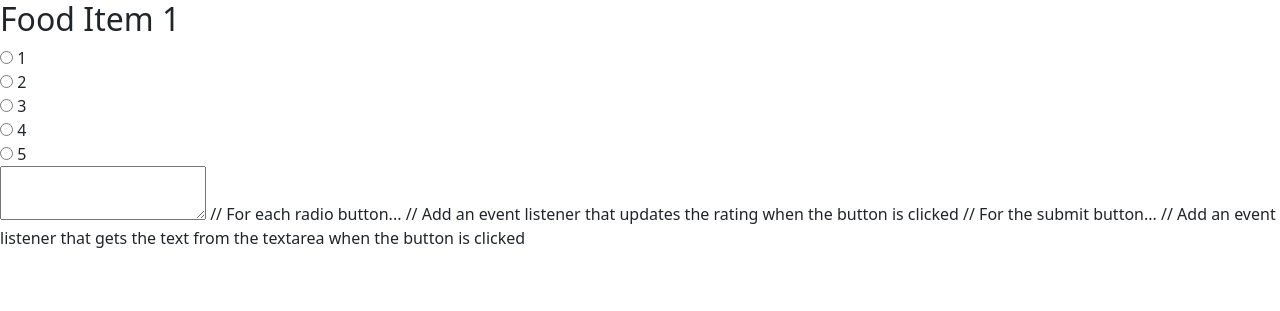
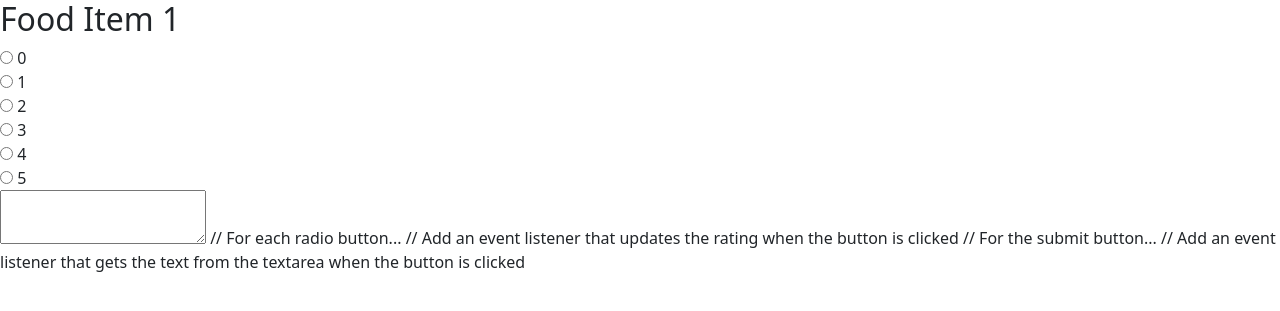
Before and after one commit to alexli2800/CS50project, a Flask app: template templates/lunch.html in a window 1280 px wide. Shown: the top 311 px of the page. Run offline with Flask 3, Linux system fonts and the light colour scheme; the template is opened without the code that fills it, so the values that code supplies are empty; some libraries are stand-ins or nearby versions.

Commit message:
Fri, Dec 1, 2023, 11:11 PM -05:00

```diff
--- a/script.js
+++ b/script.js
@@ -7,7 +7,7 @@ document.querySelector('#submit').addEventListener('click', function() {
     var review = document.querySelector('#review').value;
 });
 
-// For each radio button...
+// For each radio button...rf
 document.querySelectorAll('.rating-button').forEach(function(button) {
     // Add an event listener that runs a function when the button is clicked
     button.addEventListener('click', function() {var clickedValue = parseInt(button.value);
--- a/templates/lunch.html
+++ b/templates/lunch.html
@@ -11,6 +11,8 @@
     <h2>Food Item 1</h2>
     <div class="rating">
         <form>
+            <input type="radio" id="0" name="rating" value="0">
+            <label for="0">0</label><br>
             <input type="radio" id="1" name="rating" value="1">
             <label for="1">1</label><br>
             <input type="radio" id="2" name="rating" value="2">
```
